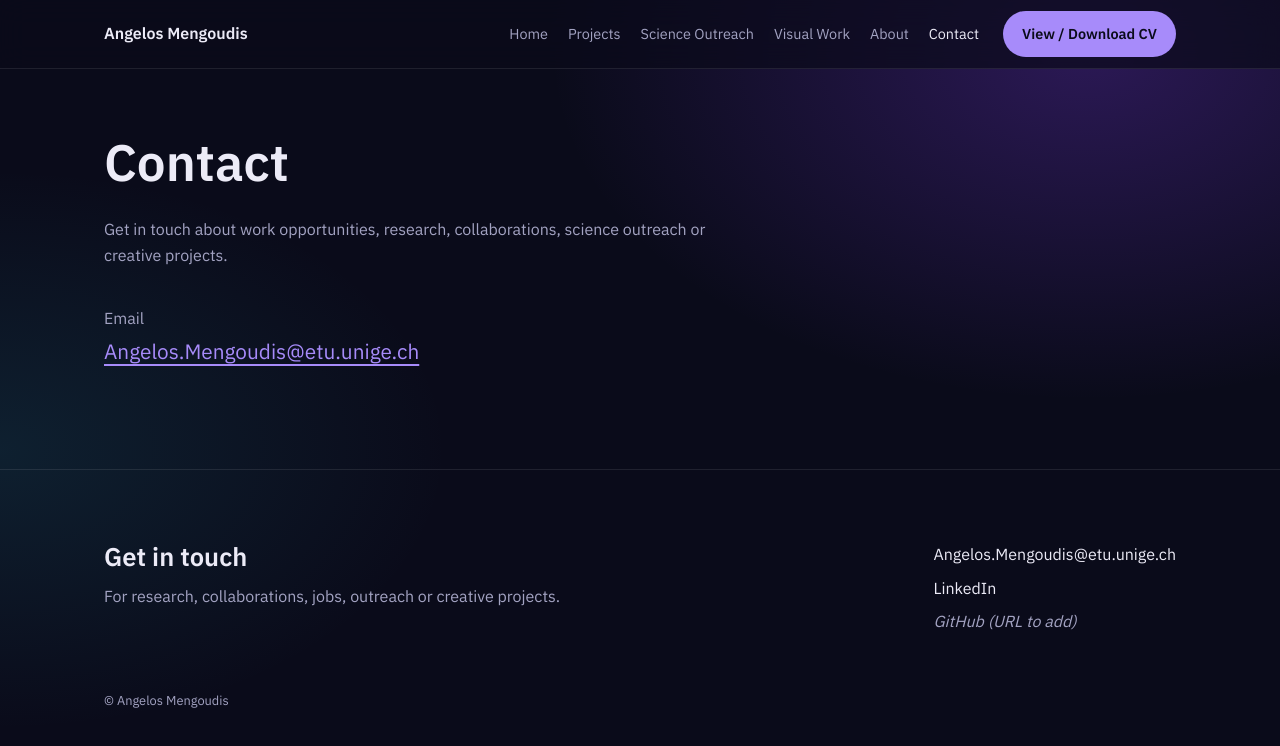
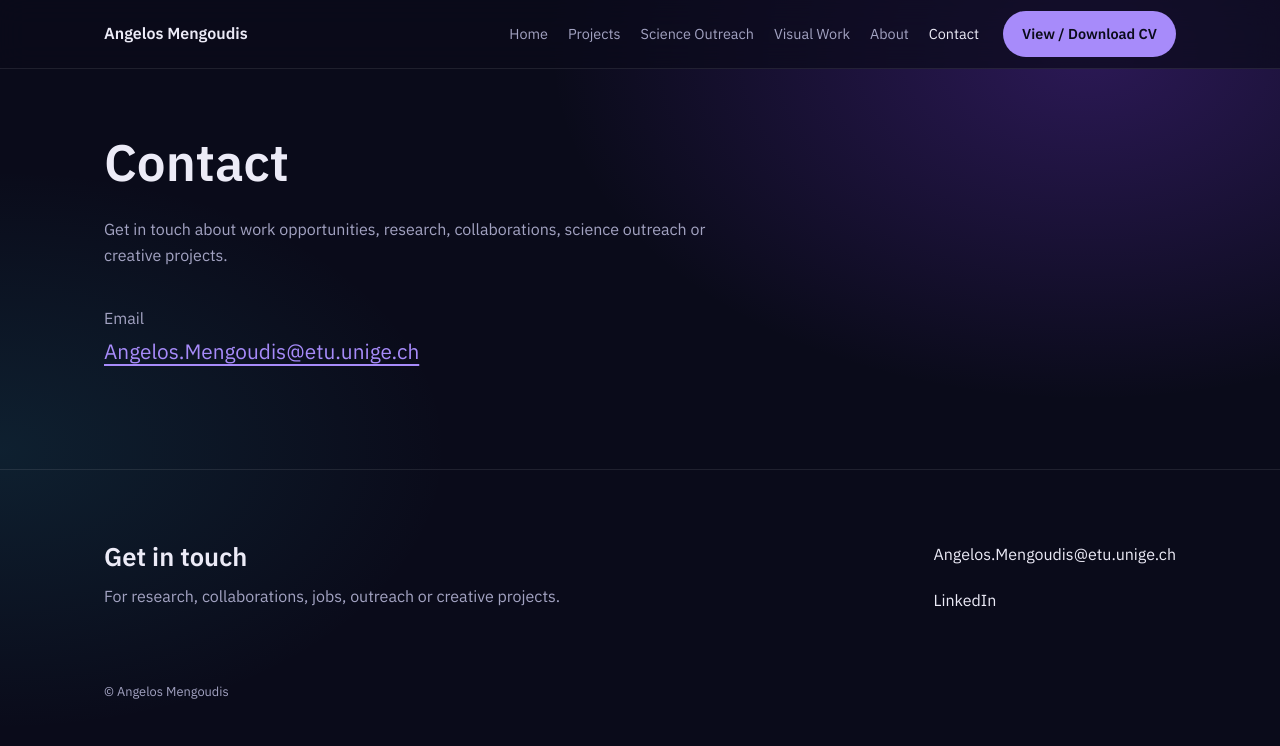
Before and after one commit to aggelosmeg/angelos-portfolio, a plain HTML site: page contact.html in a window 1280 px wide. Drawn offline with Linux system fonts and the light colour scheme.

Commit message:
Remove GitHub placeholder from all footers

```diff
--- a/contact.html
+++ b/contact.html
@@ -52,7 +52,6 @@
       <ul class="contact-list">
         <li><a href="mailto:Angelos.Mengoudis@etu.unige.ch">Angelos.Mengoudis@etu.unige.ch</a></li>
         <li><a href="https://www.linkedin.com/in/angelos-mengoudis" target="_blank">LinkedIn</a></li>
-        <li><a href="#" class="todo">GitHub (URL to add)</a></li>
       </ul>
     </div>
     <div class="container footer-bottom">© Angelos Mengoudis</div>
```
Also changed, not shown: index.html (+0 -1 lines), outreach/index.html (+0 -1 lines), outreach/noesis/index.html (+0 -1 lines), outreach/room-microscope/index.html (+0 -1 lines), projects.html (+0 -1 lines), projects/cnn-from-scratch/index.html (+0 -1 lines), projects/exoclock/index.html (+0 -1 lines), projects/fourier-optics/index.html (+0 -1 lines), projects/nirps-guiding-camera/index.html (+0 -1 lines), projects/optical-design/index.html (+0 -1 lines), projects/photometric-calibration/index.html (+0 -1 lines), projects/sb2-radial-velocities/index.html (+0 -1 lines), templates/outreach.html (+0 -1 lines), templates/project.html (+0 -1 lines), 4 more files.
